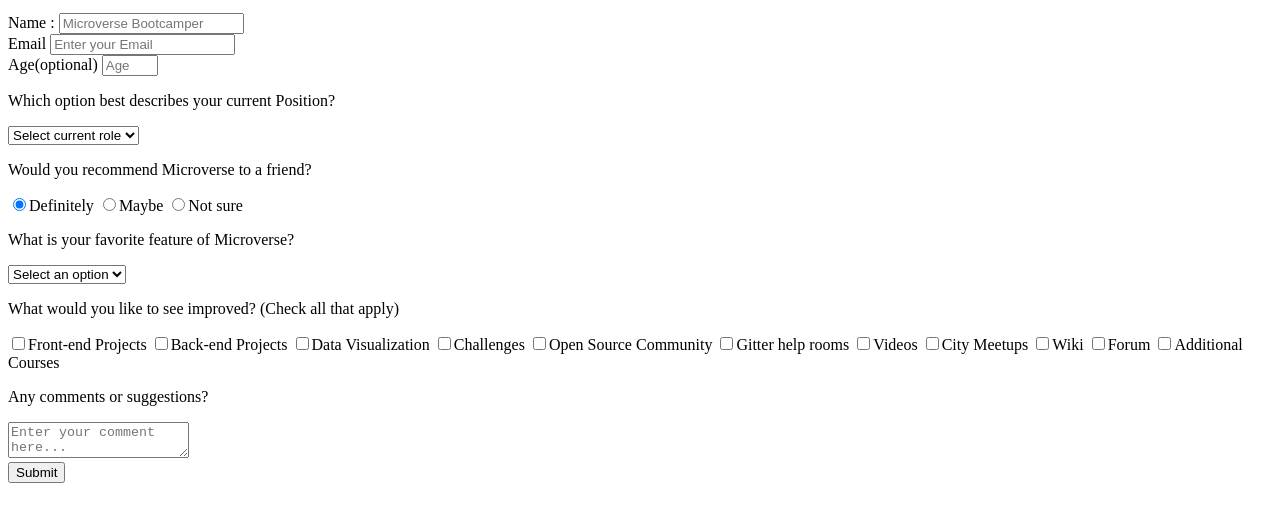
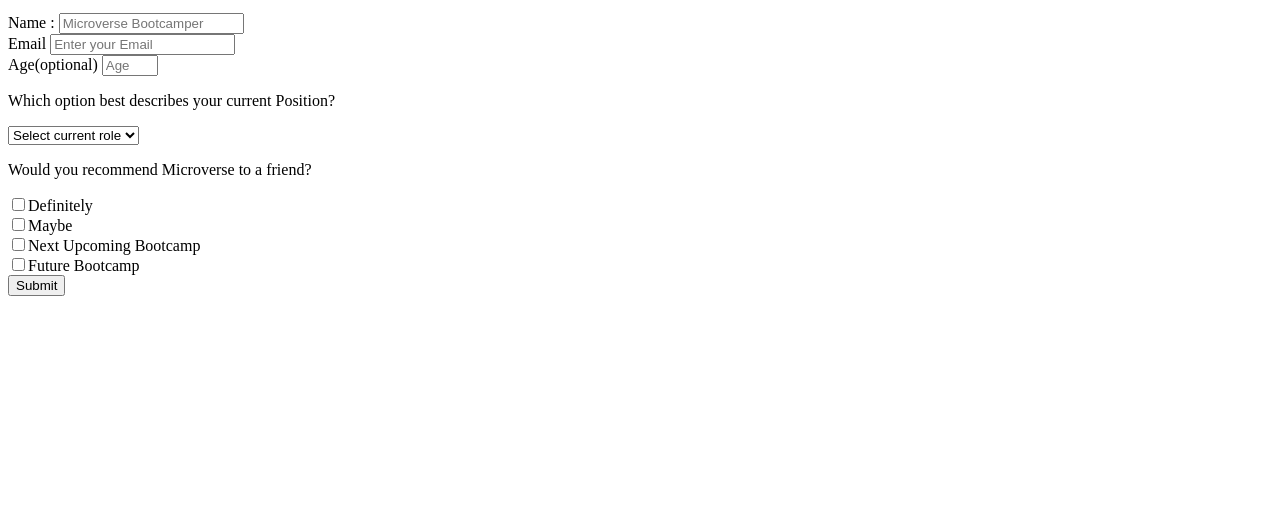
Before and after one commit to RaviTejaM9602/Survey_Project, a plain HTML site: page index.html in a window 1280 px wide. Shown: the part 101-622 px from the top of the page. Drawn offline with Linux system fonts and the light colour scheme.

Commit message:
modified Unwanted code

```diff
--- a/index.html
+++ b/index.html
@@ -2,7 +2,7 @@
 <html lang="en">
   <head>
     <meta charset="UTF-8">
-    <title>Fork Me! FCC: Test Suite Template</title>
+    <title>Microverse Online Admission Form</title>
     <link rel="stylesheet" href="css/style.css">
   </head>
 
@@ -64,154 +64,18 @@
     </select>
   </div>
 
-  <div class="form-group">
+<div class="form-group">
     <p>Would you recommend Microverse to a friend?</p>
-    <label>
-      <input
-        name="user-recommend"
-        value="definitely"
-        type="radio"
-        class="input-radio"
-        checked
-      />Definitely</label
-    >
-    <label>
-      <input
-        name="user-recommend"
-        value="maybe"
-        type="radio"
-        class="input-radio"
-      />Maybe</label
-    >
 
-    <label
-      ><input
-        name="user-recommend"
-        value="not-sure"
-        type="radio"
-        class="input-radio"
-      />Not sure</label
-    >
-  </div>
-
-  <div class="form-group">
-    <p>
-      What is your favorite feature of Microverse?
-    </p>
-    <select id="most-like" name="mostLike" class="form-control" required>
-      <option disabled selected value>Select an option</option>
-      <option value="challenges">Challenges</option>
-      <option value="projects">Projects</option>
-      <option value="community">Community</option>
-      <option value="openSource">Open Source</option>
-    </select>
-  </div>
-
-  <div class="form-group">
-    <p>
-      What would you like to see improved?
-      <span class="clue">(Check all that apply)</span>
-    </p>
-
-    <label
-      ><input
-        name="prefer"
-        value="front-end-projects"
-        type="checkbox"
-        class="input-checkbox"
-      />Front-end Projects</label
-    >
-    <label>
-      <input
-        name="prefer"
-        value="back-end-projects"
-        type="checkbox"
-        class="input-checkbox"
-      />Back-end Projects</label
-    >
-    <label
-      ><input
-        name="prefer"
-        value="data-visualization"
-        type="checkbox"
-        class="input-checkbox"
-      />Data Visualization</label
-    >
-    <label
-      ><input
-        name="prefer"
-        value="challenges"
-        type="checkbox"
-        class="input-checkbox"
-      />Challenges</label
-    >
-    <label
-      ><input
-        name="prefer"
-        value="open-source-community"
-        type="checkbox"
-        class="input-checkbox"
-      />Open Source Community</label
-    >
-    <label
-      ><input
-        name="prefer"
-        value="gitter-help-rooms"
-        type="checkbox"
-        class="input-checkbox"
-      />Gitter help rooms</label
-    >
-    <label
-      ><input
-        name="prefer"
-        value="videos"
-        type="checkbox"
-        class="input-checkbox"
-      />Videos</label
-    >
-    <label
-      ><input
-        name="prefer"
-        value="city-meetups"
-        type="checkbox"
-        class="input-checkbox"
-      />City Meetups</label
-    >
-    <label
-      ><input
-        name="prefer"
-        value="wiki"
-        type="checkbox"
-        class="input-checkbox"
-      />Wiki</label
-    >
-    <label
-      ><input
-        name="prefer"
-        value="forum"
-        type="checkbox"
-        class="input-checkbox"
-      />Forum</label
-    >
-    <label
-      ><input
-        name="prefer"
-        value="additional-courses"
-        type="checkbox"
-        class="input-checkbox"
-      />Additional Courses</label
-    >
-  </div>
-
-  <div class="form-group">
-    <p>Any comments or suggestions?</p>
-    <textarea
-      id="comments"
-      class="input-textarea"
-      name="comment"
-      placeholder="Enter your comment here..."
-    ></textarea>
-  </div>
+<input type="checkbox" name="Definitely" value="1">Definitely</input>
+<br>
+ <input type="checkbox" name="Maybe" value="2">Maybe</input>
+<br>
+ <input type="checkbox" name="Next Upcoming Bootcamp" value="3">Next Upcoming Bootcamp</input>
+<br>
+ <input type="checkbox" name="Future Bootcamp" value="4">Future Bootcamp</input>
+<br>
+ </div>
 
   <div class="form-group">
     <button type="submit" id="submit" class="submit-button">
```
